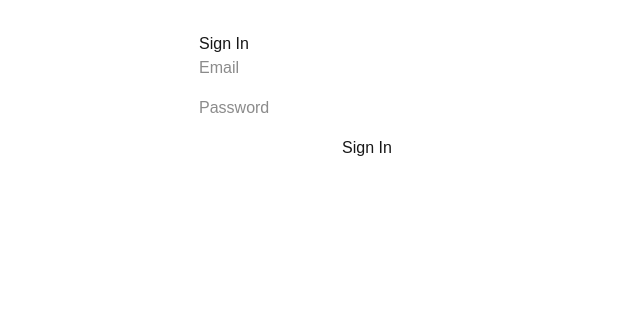
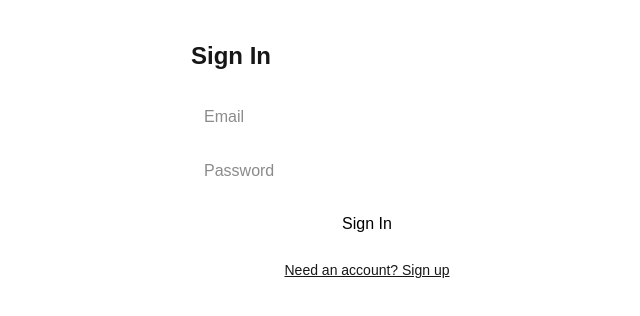
Before and after one commit to stephenwike/ldco-auth, a Next.js app: page /auth in a window 1280 px wide. Shown: the top 316 px of the page, without its empty margins (273-913 px from the left). Built offline with nearby package versions, Linux system fonts and the light colour scheme; no server answers.

Commit message:
add a login and signup component

```diff
--- a/src/app/api/me/route.ts
+++ b/src/app/api/me/route.ts
@@ -6,12 +6,21 @@ import type { Session } from 'next-auth';
 export async function GET(request: Request) {
     const origin = request.headers.get('origin');
 
-    const allowedOrigins = [
+    const defaultAllowedOrigins = [
         'https://profile.linedancecolorado.com',
         'https://profile.localhost:44300',
         'https://dances.linedancecolorado.com',
         'https://dances.localhost:44302',
     ];
+
+    // Optional: extend allowed origins without code changes.
+    // Example: ALLOWED_ORIGINS="https://app.linedancecolorado.com,https://localhost:3000"
+    const envAllowed = (process.env.ALLOWED_ORIGINS ?? '')
+        .split(',')
+        .map(s => s.trim())
+        .filter(Boolean);
+
+    const allowedOrigins = Array.from(new Set([...defaultAllowedOrigins, ...envAllowed]));
 
     const session: Session | null = await getServerSession(authOptions);
 
--- a/src/app/auth/page.tsx
+++ b/src/app/auth/page.tsx
@@ -1,52 +1,13 @@
-'use client';
+import AuthForm from "@/components/auth/AuthForm";
 
-import { useState } from 'react';
-import { signIn } from 'next-auth/react';
-import { useRouter } from 'next/navigation';
-
+// Legacy sign-in page (kept for the older app)
 export default function AuthPage() {
-  const [email, setEmail] = useState('');
-  const [password, setPassword] = useState('');
-  const [error, setError] = useState('');
-  const router = useRouter();
-
-  const handleLogin = async () => {
-    setError('');
-    const res = await signIn('credentials', {
-      email,
-      password,
-      redirect: false,
-    });
-
-    if (res?.error) {
-      setError('Invalid credentials');
-    } else {
-      router.push('https://profile.localhost:44300'); // 👈 redirect after login
-    }
-  };
-
   return (
-    <main style={{ maxWidth: 400, margin: 'auto', padding: '2rem' }}>
-      <h2>Sign In</h2>
-      {error && <p style={{ color: 'red' }}>{error}</p>}
-
-      <input
-        placeholder="Email"
-        value={email}
-        onChange={e => setEmail(e.target.value)}
-        style={{ display: 'block', marginBottom: '1rem', width: '100%' }}
-      />
-      <input
-        placeholder="Password"
-        type="password"
-        value={password}
-        onChange={e => setPassword(e.target.value)}
-        style={{ display: 'block', marginBottom: '1rem', width: '100%' }}
-      />
-
-      <button onClick={handleLogin} style={{ width: '100%' }}>
-        Sign In
-      </button>
-    </main>
+    <AuthForm
+      mode="signin"
+      redirectUrl={
+        process.env.NEXT_PUBLIC_REDIRECT_URL ?? "https://profile.localhost:44300"
+      }
+    />
   );
 }
--- /dev/null
+++ b/src/app/login/page.tsx
@@ -0,0 +1,14 @@
+import AuthForm from "@/components/auth/AuthForm";
+
+// New app entrypoint login page
+export default function LoginPage() {
+  return (
+    <AuthForm
+      mode="signin"
+      redirectUrl={
+        process.env.NEXT_PUBLIC_REDIRECT_URL ??
+        "https://profile.localhost:44300"
+      }
+    />
+  );
+}
--- a/src/app/register/page.tsx
+++ b/src/app/register/page.tsx
@@ -1,60 +1,13 @@
-'use client';
+import AuthForm from "@/components/auth/AuthForm";
 
-import { signIn } from 'next-auth/react';
-import { useState } from 'react';
-import { useRouter } from 'next/navigation';
-
-export default function RegisterForm() {
-    const [email, setEmail] = useState('');
-    const [password, setPassword] = useState('');
-    const router = useRouter();
-
-    const handleRegister = async (e: React.FormEvent) => {
-        e.preventDefault();
-
-        // 1. Create user via your API
-        const res = await fetch('/api/register', {
-            method: 'POST',
-            body: JSON.stringify({ email, password }),
-            headers: { 'Content-Type': 'application/json' },
-        });
-
-        if (res.ok) {
-            // 2. Immediately log the user in
-            const result = await signIn('credentials', {
-                email,
-                password,
-                redirect: false, // prevent page reload
-            });
-
-            if (result?.ok) {
-                router.push('/dashboard'); // or wherever
-            } else {
-                alert('Login failed after registration');
-            }
-        } else {
-            const data = await res.json();
-            alert(data.message || 'Registration failed');
-        }
-    };
-
-    return (
-        <form onSubmit={handleRegister}>
-            <input
-                type="email"
-                placeholder="Email"
-                value={email}
-                onChange={e => setEmail(e.target.value)}
-                required
-            />
-            <input
-                type="password"
-                placeholder="Password"
-                value={password}
-                onChange={e => setPassword(e.target.value)}
-                required
-            />
-            <button type="submit">Register</button>
-        </form>
-    );
+// Legacy sign-up page (kept for the older app)
+export default function RegisterPage() {
+  return (
+    <AuthForm
+      mode="signup"
+      redirectUrl={
+        process.env.NEXT_PUBLIC_REDIRECT_URL ?? "https://profile.localhost:44300"
+      }
+    />
+  );
 }
--- /dev/null
+++ b/src/app/signup/page.tsx
@@ -0,0 +1,14 @@
+import AuthForm from "@/components/auth/AuthForm";
+
+// New app entrypoint signup page
+export default function SignupPage() {
+  return (
+    <AuthForm
+      mode="signup"
+      redirectUrl={
+        process.env.NEXT_PUBLIC_REDIRECT_URL ??
+        "https://profile.localhost:44300"
+      }
+    />
+  );
+}
--- /dev/null
+++ b/src/components/auth/AuthForm.tsx
@@ -0,0 +1,132 @@
+"use client";
+
+import Link from "next/link";
+import { signIn } from "next-auth/react";
+import { useRouter } from "next/navigation";
+import React, { useMemo, useState } from "react";
+
+type Mode = "signin" | "signup";
+
+export default function AuthForm({
+  mode,
+  redirectUrl,
+}: {
+  mode: Mode;
+  /** Where to send the user after successful sign-in/sign-up */
+  redirectUrl: string;
+}) {
+  const router = useRouter();
+  const [email, setEmail] = useState("");
+  const [password, setPassword] = useState("");
+  const [name, setName] = useState("");
+  const [error, setError] = useState<string | null>(null);
+  const [loading, setLoading] = useState(false);
+
+  const isSignup = mode === "signup";
+
+  const title = useMemo(() => (isSignup ? "Create Account" : "Sign In"), [isSignup]);
+  const submitLabel = useMemo(() => (isSignup ? "Sign Up" : "Sign In"), [isSignup]);
+
+  const handleSubmit = async (e?: React.FormEvent) => {
+    e?.preventDefault();
+    setError(null);
+    setLoading(true);
+
+    try {
+      if (isSignup) {
+        // Minimal requirement: API expects name, email, password.
+        const safeName = name.trim() || email.split("@")[0] || "New User";
+
+        const res = await fetch("/api/register", {
+          method: "POST",
+          headers: { "Content-Type": "application/json" },
+          body: JSON.stringify({ name: safeName, email, password }),
+        });
+
+        const data = await res.json().catch(() => ({}));
+        if (!res.ok) {
+          setError(data?.message || "Registration failed");
+          return;
+        }
+      }
+
+      const result = await signIn("credentials", {
+        email,
+        password,
+        redirect: false,
+      });
+
+      if (result?.error) {
+        setError("Invalid credentials");
+        return;
+      }
+
+      router.push(redirectUrl);
+    } catch (err) {
+      setError(err instanceof Error ? err.message : "Unexpected error");
+    } finally {
+      setLoading(false);
+    }
+  };
+
+  const otherHref = isSignup ? "/login" : "/signup";
+  const otherLabel = isSignup ? "Already have an account? Sign in" : "Need an account? Sign up";
+
+  return (
+    <main className="mx-auto w-full max-w-sm px-4 py-10">
+      <h2 className="mb-6 text-2xl font-semibold">{title}</h2>
+
+      {error && (
+        <p className="mb-4 rounded border border-red-500/30 bg-red-500/10 px-3 py-2 text-sm text-red-200">
+          {error}
+        </p>
+      )}
+
+      <form onSubmit={handleSubmit} className="space-y-3">
+        {isSignup && (
+          <input
+            className="w-full rounded border border-white/10 bg-white/5 px-3 py-2 outline-none"
+            placeholder="Name"
+            value={name}
+            onChange={(e) => setName(e.target.value)}
+            disabled={loading}
+          />
+        )}
+
+        <input
+          className="w-full rounded border border-white/10 bg-white/5 px-3 py-2 outline-none"
+          placeholder="Email"
+          type="email"
+          value={email}
+          onChange={(e) => setEmail(e.target.value)}
+          disabled={loading}
+          required
+        />
+
+        <input
+          className="w-full rounded border border-white/10 bg-white/5 px-3 py-2 outline-none"
+          placeholder="Password"
+          type="password"
+          value={password}
+          onChange={(e) => setPassword(e.target.value)}
+          disabled={loading}
+          required
+        />
+
+        <button
+          type="submit"
+          disabled={loading}
+          className="w-full rounded bg-white px-3 py-2 font-medium text-black disabled:opacity-60"
+        >
+          {loading ? "Please wait..." : submitLabel}
+        </button>
+      </form>
+
+      <div className="mt-4 text-center text-sm">
+        <Link className="underline" href={otherHref}>
+          {otherLabel}
+        </Link>
+      </div>
+    </main>
+  );
+}
```
Also changed, not shown: src/lib/authOptions.ts (+36 -41 lines), 1 other file (tests, documents, lock files or other folders).
